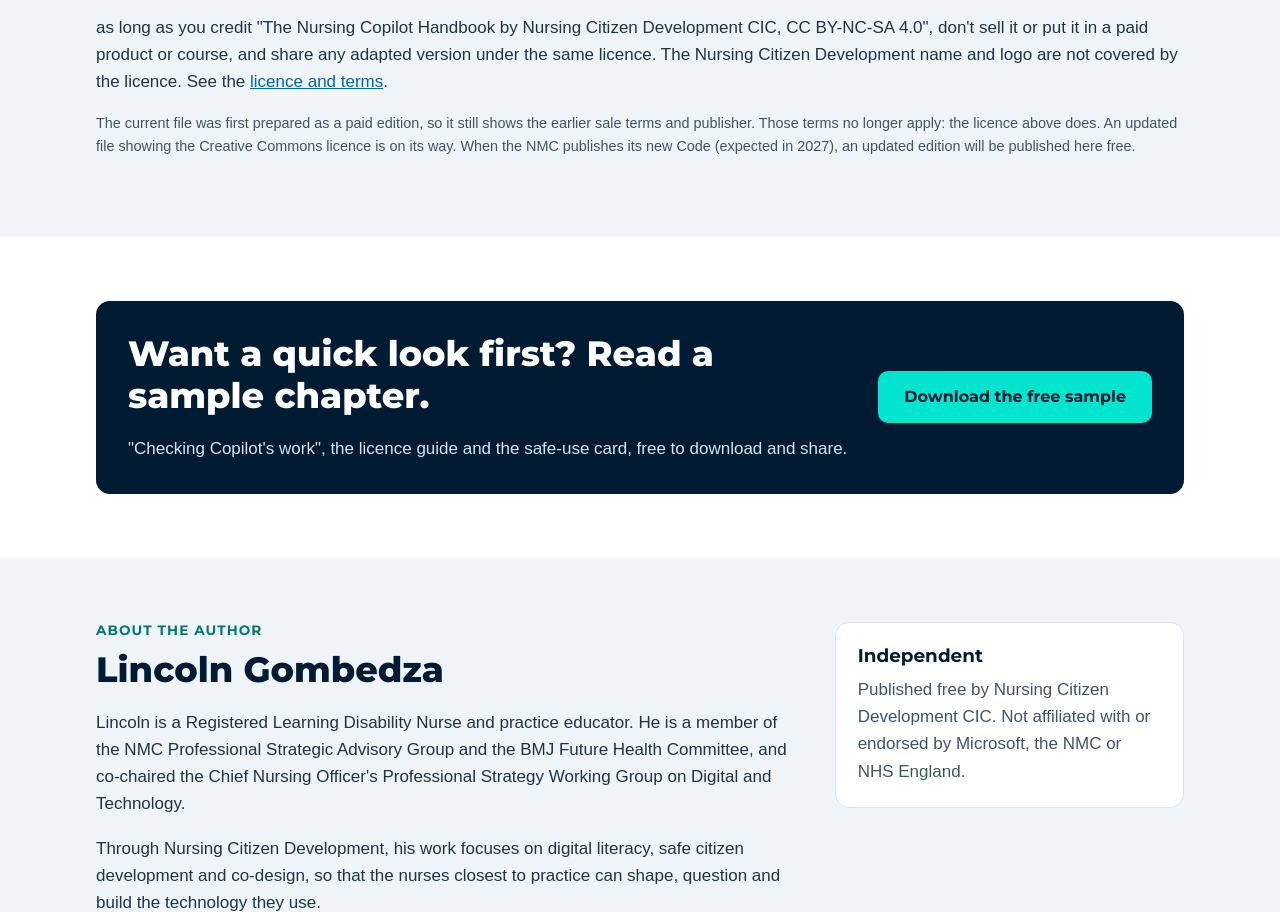
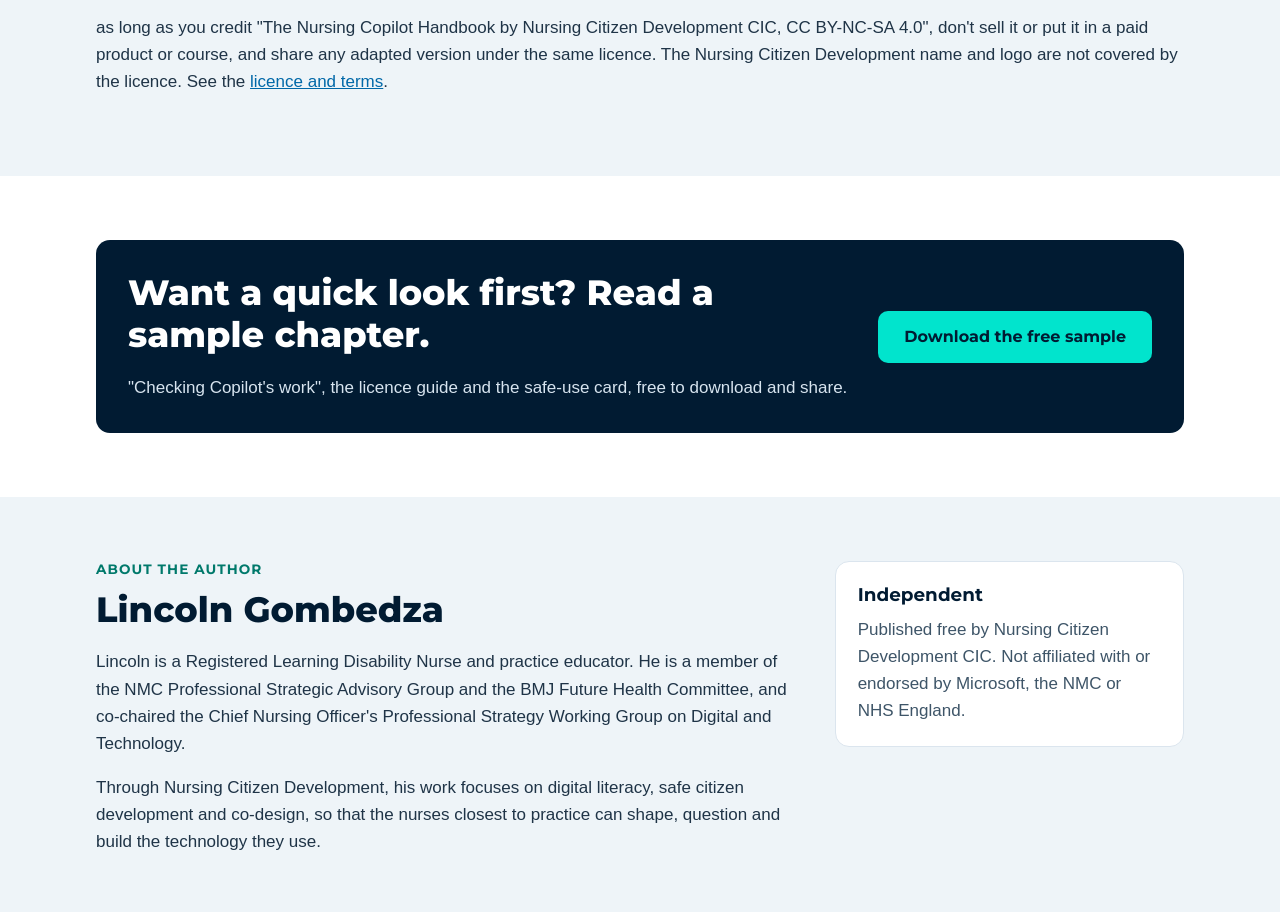
Before and after one commit to Clinical-Quality-Artifical-Intelligence/nursing-copilot-handbook, a plain HTML site: page index.html in a window 1280 px wide. Shown: the part 3539-4451 px from the top of the page. Drawn offline with Linux system fonts and the light colour scheme.

Commit message:
Remove the earlier-sale-terms note from the download section
Co-Authored-By: Claude Opus 5.5 <noreply@anthropic.com>

```diff
--- a/index.html
+++ b/index.html
@@ -131,7 +131,6 @@
     <p>The handbook is licensed under <a href="https://creativecommons.org/licenses/by-nc-sa/4.0/">Creative Commons Attribution-NonCommercial-ShareAlike 4.0 (CC BY-NC-SA 4.0)</a>. You can:</p>
     <ul style="padding-left:20px"><li>share it with colleagues, students and your whole organisation, including on your intranet, SharePoint or learning platform;</li><li>adapt the prompts for your service or teaching;</li></ul>
     <p>as long as you credit "The Nursing Copilot Handbook by Nursing Citizen Development CIC, CC BY-NC-SA 4.0", don't sell it or put it in a paid product or course, and share any adapted version under the same licence. The Nursing Citizen Development name and logo are not covered by the licence. See the <a href="terms.html">licence and terms</a>.</p>
-    <p class="small" style="margin-top:16px">The current file was first prepared as a paid edition, so it still shows the earlier sale terms and publisher. Those terms no longer apply: the licence above does. An updated file showing the Creative Commons licence is on its way. When the NMC publishes its new Code (expected in 2027), an updated edition will be published here free.</p>
   </div>
 </section>
 
```
